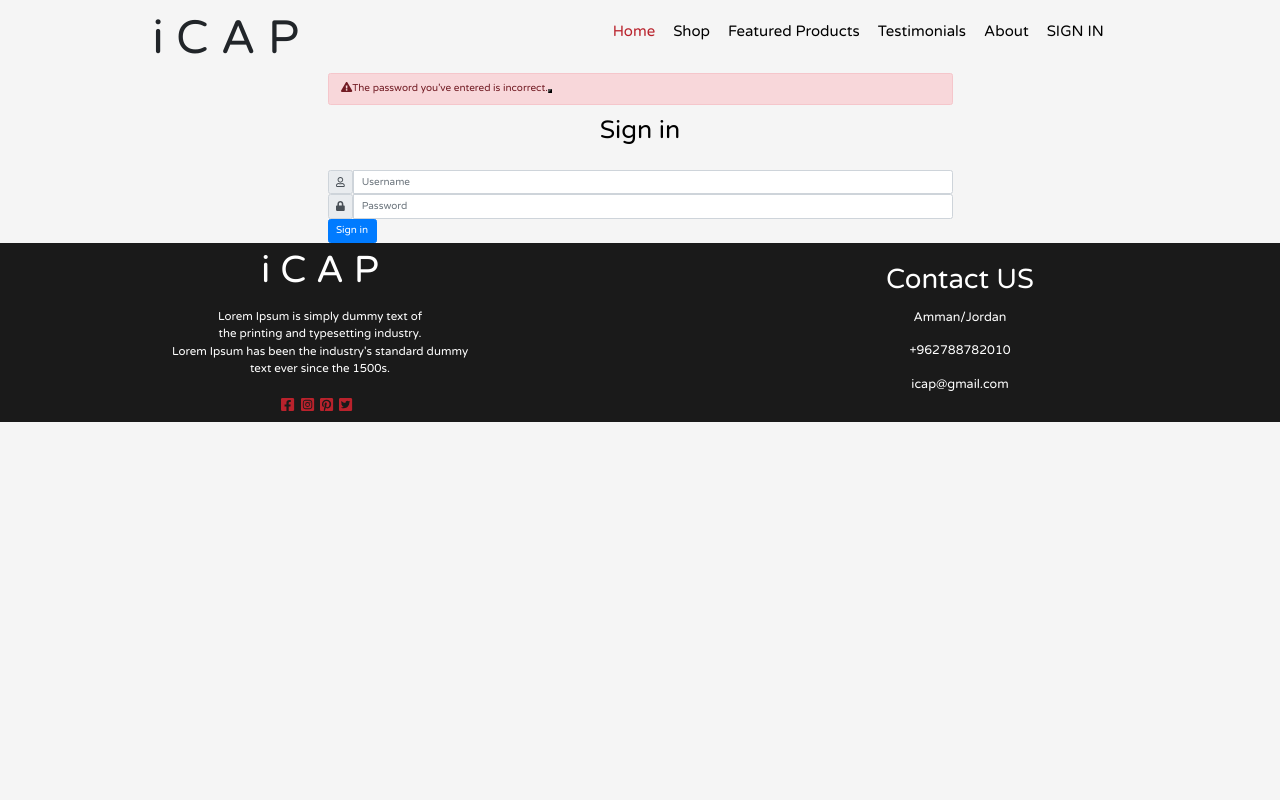
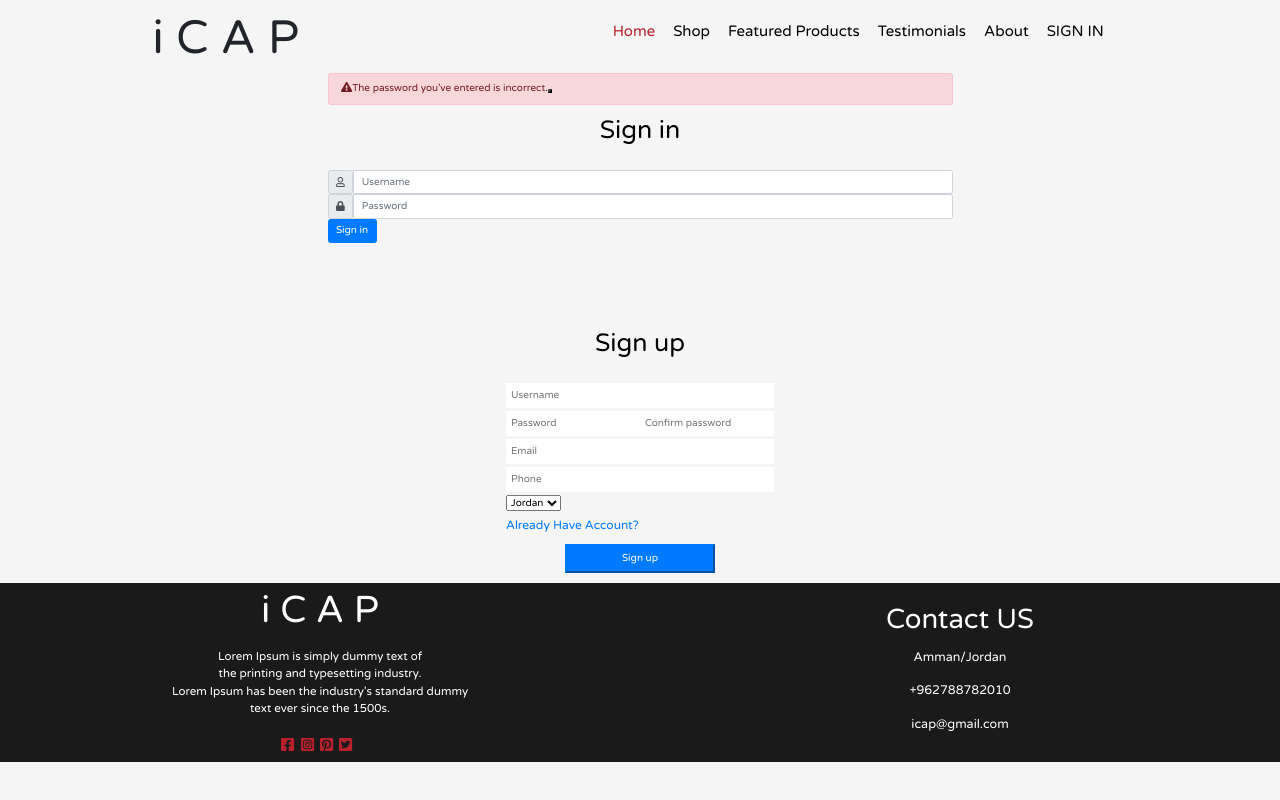
Before and after one commit to AzmiTammam/eCommerce, a React (Create React App) app: page /login in a window 1280 px wide. Built offline with nearby package versions, Linux system fonts and the light colour scheme.

Commit message:
adedd sign in

```diff
--- a/src/App.js
+++ b/src/App.js
@@ -5,8 +5,7 @@ import {Route, Switch,Redirect} from "react-router-dom"
 import NavBar from './components/navbar/NavBar';
 import Footer from './components/footer/footer';
 import HomePage from './pages/home/homepage.component';
-import Register from './components/Sign/Register';
-import Login from './components/Sign/Login';
+import SignInPage from './pages/sign-in/sign-in.component';
 
 
 
@@ -18,10 +17,16 @@ class App extends Component {
       items: SHOP_DATA,
       cartItems: [],
       currentUser: null,
-
     }
 
+
   }
+
+  handleCurrentUser = (userName,password) => {
+    this.setState({currentUser: {username: userName, pass: password}})
+  }
+
+
   render() {
 
     return (
@@ -31,7 +36,7 @@ class App extends Component {
           <Route exact path="/" >
             <HomePage items={this.state.items} currentUser={this.state.currentUser} />
           </Route>
-          <Route exact path="/login" render={() => this.state.currentUser ? (<Redirect to="/"  />) : (<Login  />) }  />
+          <Route exact path="/login" render={() => this.state.currentUser ? (<Redirect to="/" />) : (<SignInPage  handleCurrentUser={this.handleCurrentUser} />) }  />
         </Switch>
         <Footer  />
       </div>
--- a/src/components/Sign/Login.jsx
+++ b/src/components/Sign/Login.jsx
@@ -3,7 +3,7 @@ import React from "react";
 import './style.css'
 
 
-function Login() {
+function Login({handleCurrentUser}) {
   const loginUsersFN = (e) => {
     e.preventDefault();
 
@@ -26,6 +26,7 @@ function Login() {
       alert('Weclome!')
 
       let logged = true;
+      handleCurrentUser(loginUserName, loginPassword)
     } else {
       alert('No user found')
     }
--- /dev/null
+++ b/src/pages/sign-in/sign-in.component.jsx
@@ -0,0 +1,14 @@
+import React from 'react'
+import Login from '../../components/Sign/Login'
+import Register from "../../components/Sign/Register"
+
+const SignInPage = ({handleCurrentUser}) => {
+    return (
+        <div>
+            <Login  handleCurrentUser={handleCurrentUser}/>
+            <Register />
+        </div>
+    )
+}
+
+export default SignInPage
```
Also changed, not shown: src/pages/sign-in/sign-in.styles.css (added).
